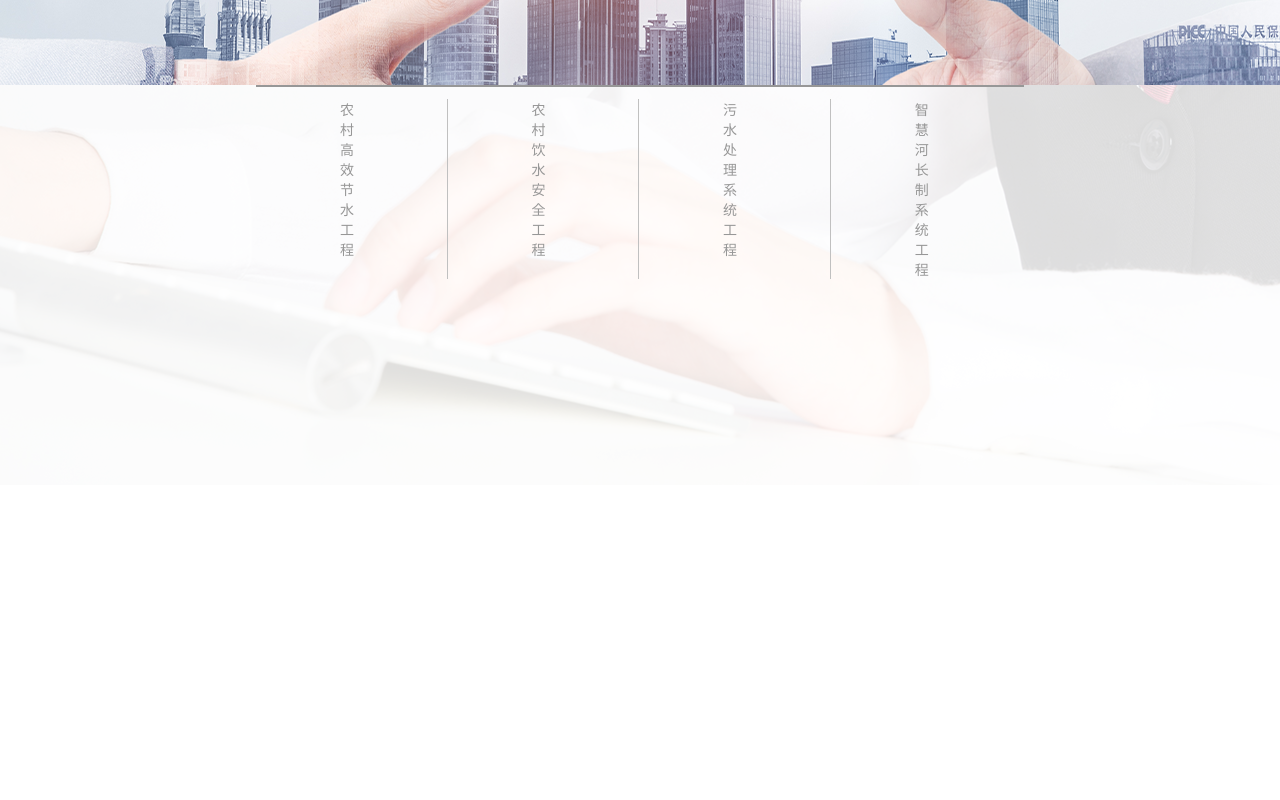
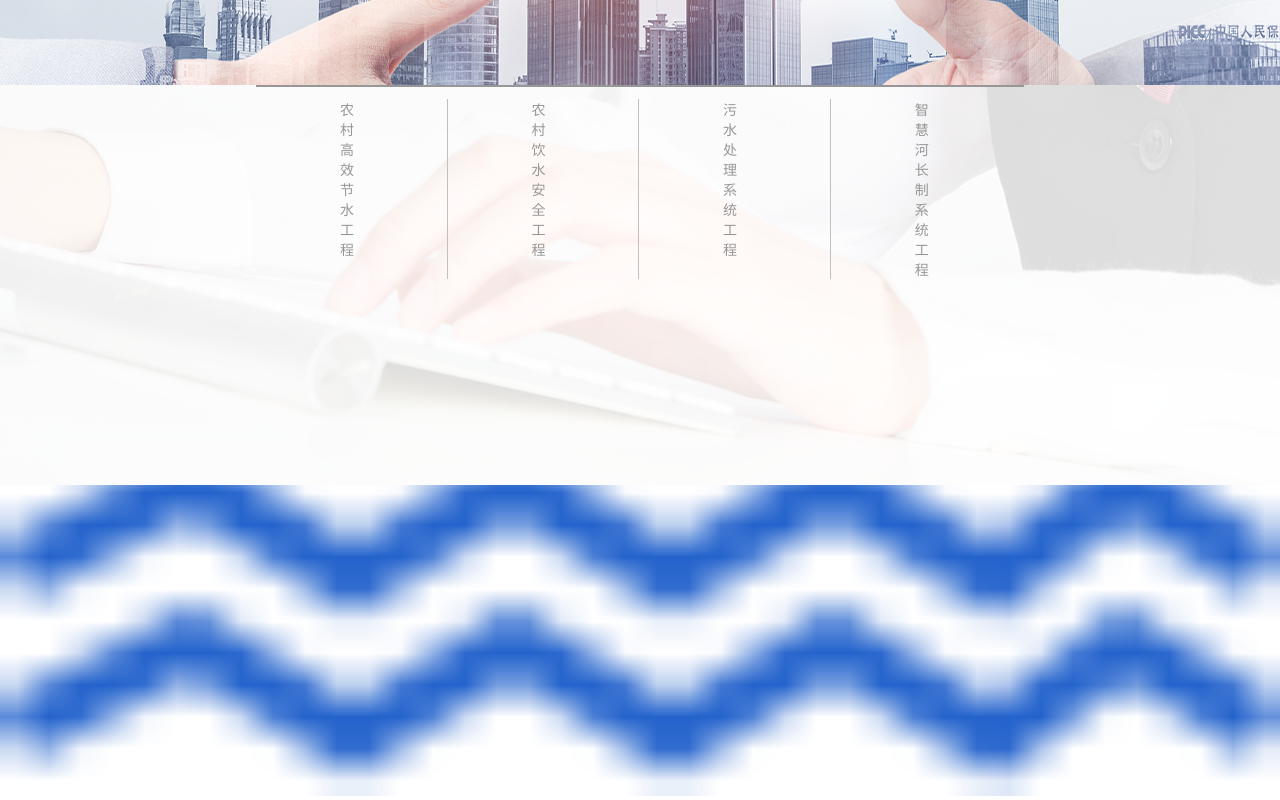
Before and after one commit to yanglixinflw/dayuhuishuiguanwang, a Vue app: page /companyProfile in a window 1280 px wide. Shown: the part 283-1083 px from the top of the page. Before the commit the page ends 800 px from the top, so only its background shows below. Built offline with nearby package versions, Linux system fonts and the light colour scheme.

Commit message:
banner图替换

```diff
--- a/src/components/CompanyProfile/CompanyProfile.vue
+++ b/src/components/CompanyProfile/CompanyProfile.vue
@@ -2,7 +2,11 @@
     <div class="companyProfile">
          <img alt="公司介绍banner图" src="../../assets/companyProfile.png"/>
          <section>
-
+             <div class="title">
+                 <h1>我们的优势</h1>
+                 <div>Our Advantages</div>
+                 <img src='../../assets/icon.png'/>
+             </div>
          </section>
     </div>
 </template>
@@ -22,4 +26,7 @@
             height: 100%;
         }
     }
+    .title{
+
+    }
 </style>
```
Also changed, not shown: src/assets/icon.png (added).
